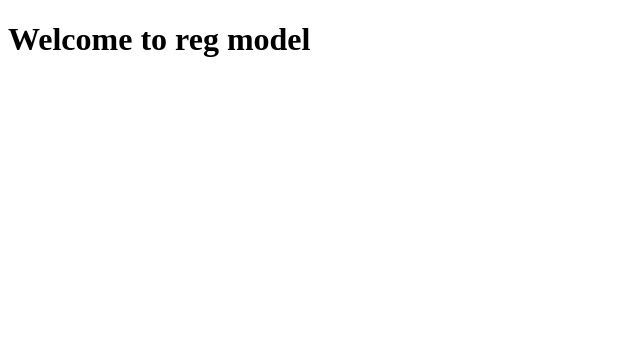
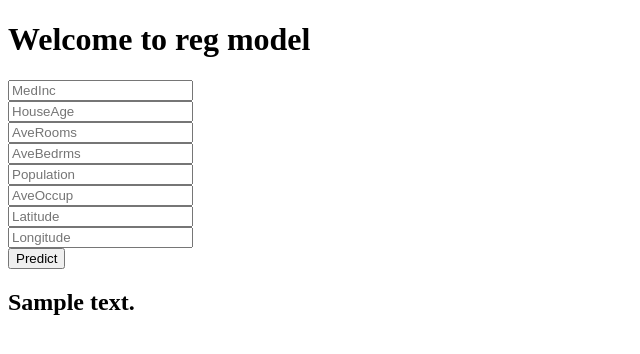
Before and after one commit to chandrabn/californiahousepricing, a Flask app: template templates/home.html in a window 1280 px wide. Shown: the top 354 px of the page, without its empty margins (0-640 px from the left). Run offline with Flask 3, Linux system fonts and the light colour scheme; the template is opened without the code that fills it: most values are stand-ins (such as "Sample title", 1, 10 or a date in 2020); parts of the project's set-up code (start-up, migrations or seed data) failed here and were passed over.

Commit message:
updated with front end changes

```diff
--- a/app.py
+++ b/app.py
@@ -14,7 +14,6 @@ def home():
     return render_template('home.html')
 
 @app.route('/predict_api', methods =['POST'])
-@app.route('/predict_api/', methods =['POST'])
 def predict_api():
     data= request.json['data']
     print(data)
@@ -24,6 +23,12 @@ def predict_api():
     print(output[0])
     return jsonify(output[0])
 
+@app.route('/predict', methods =['POST'])
+def predict():
+    data = [float(x) for x in request.form.values()]
+    final_input = scalar.transform(np.array(data).reshape(1,-1))
+    output = regmodel.predict(final_input)[0]
+    return render_template("home.html", prediction_text="The predicted house price is ${:.2f}".format(output))
 
 if __name__=="__main__":
     app.run(debug=True)
--- a/templates/home.html
+++ b/templates/home.html
@@ -7,5 +7,21 @@
 </head>
 <body>
     <h1>Welcome to reg model</h1>
+     <form action="{{ url_for('predict')}}"method="post">
+      <input type="text" name="MedInc" placeholder="MedInc" required="required" /><br>
+    	<input type="text" name="HouseAge" placeholder="HouseAge" required="required" /><br>
+        <input type="text" name="AveRooms" placeholder="AveRooms" required="required" /><br>
+        <input type="text" name="AveBedrms" placeholder="AveBedrms" required="required" /><br>
+        <input type="text" name="Population" placeholder="Population" required="required" /><br>
+        <input type="text" name="AveOccup" placeholder="AveOccup" required="required" /><br>
+        <input type="text" name="Latitude" placeholder="Latitude" required="required" /><br>
+        <input type="text" name="Longitude" placeholder="Longitude" required="required" /><br>
+
+
+        <button type="submit" class="btn btn-primary btn-block btn-large">Predict</button>
+    </form>
+    {% if prediction_text %}
+        <h2>{{ prediction_text }}</h2>
+    {% endif %}
 </body>
 </html>
```
